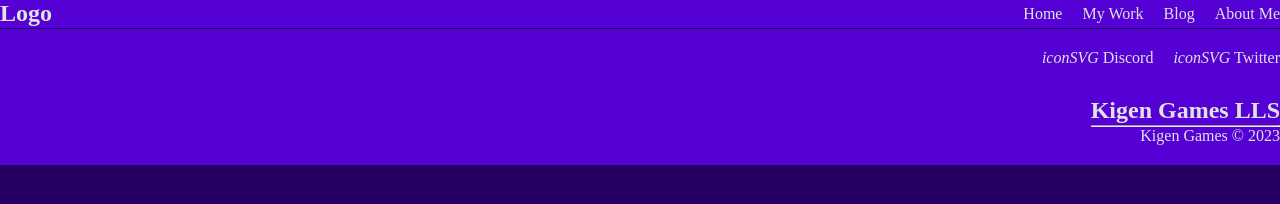
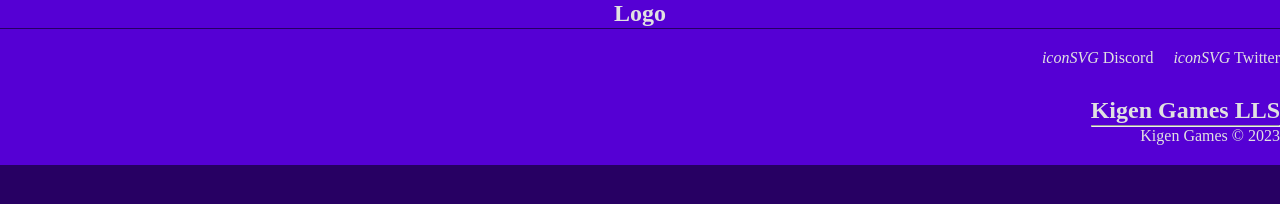
Before and after one commit to Legget2k/landing-page-mock, an Astro site: page / in a window 1280 px wide. Built offline with nearby package versions, Linux system fonts and the light colour scheme; Astro itself is replaced by a stand-in of ours.

Commit message:
adding a small feature that makes the logo center when no renderlinks

```diff
--- a/src/components/nav/NavBar.jsx
+++ b/src/components/nav/NavBar.jsx
@@ -1,24 +1,33 @@
-import React from 'react';
+import React, { useState, useEffect } from 'react';
 import Links from "./Link";
 import Logo from "./Logo";
 import Hamb from "./Hamburguer";
 import '../../styles/css/main.css';
 
 
-const links =[
-  {name: "Home",      description: "Home Description",      url: "/",}, //id
-  {name: "My Work",   description: "My Work Description",   url: "/work"},
-  {name: "Blog",      description: "Blog Description",      url: "/blog"},
-  {name: "About Me",  description: "About Me Description",  url: "/about"}
-];
 function Navbar() {
+  const [links, setLinks] = useState([]);
+  const [areLinksRendered, setAreLinksRendered] = useState(false);
+
+  useEffect(() => {
+    const newData = [];
+    /*the links should have 3 properties for rendering name: url: and description:*/
+
+    setLinks(newData);
+    setAreLinksRendered(newData.length > 0);
+  }, []);
+
   return (
     <>
-      <header>
-        <Logo/>
+      <header style={{ justifyContent: areLinksRendered ? 'space-between' : 'center' }}>
+        <Logo />
         <nav>
-          <Hamb/>
-          <Links links={links}/>
+          {areLinksRendered && (
+            <>
+              <Hamb />
+              <Links links={links} />
+            </>
+          )}
         </nav>
       </header>
     </>
--- a/src/styles/sass/_header.scss
+++ b/src/styles/sass/_header.scss
@@ -2,7 +2,6 @@
 header{
       align-self: flex-start;
       display: flex;
-      justify-content: space-between;
       justify-items: center;
       width: 100%;
       position: sticky;
```
Also changed, not shown: src/styles/css/main.css, 1 other file.
